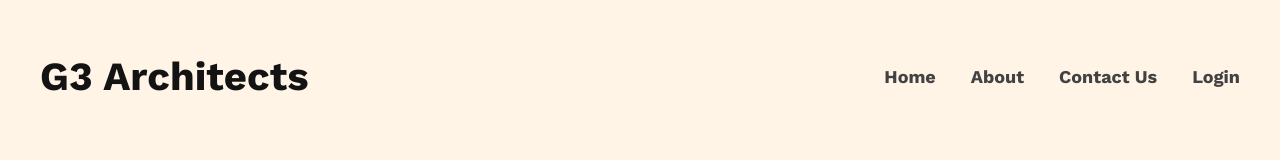
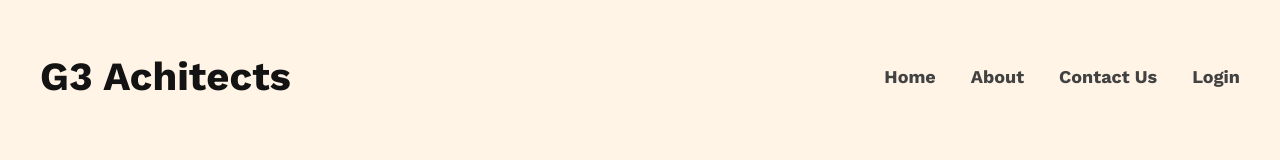
Before and after one commit to prantosheikh/ph-assignment-2, a plain HTML site: page index.html in a window 1280 px wide. Shown: the top 160 px of the page. Drawn offline with nearby package versions, Linux system fonts and the light colour scheme; a web font is replaced by a local one.

Commit message:
complete assignment 2

```diff
--- a/index.html
+++ b/index.html
@@ -28,7 +28,7 @@
         <section class="max-width">
             <!-- nav section -->
             <nav>
-                <h1 class="company-name">G3 Architects</h1>
+                <h1 class="company-name">G3 Achitects</h1>
                 <ul>
                     <li>Home </li>
                     <li>About</li>
```
